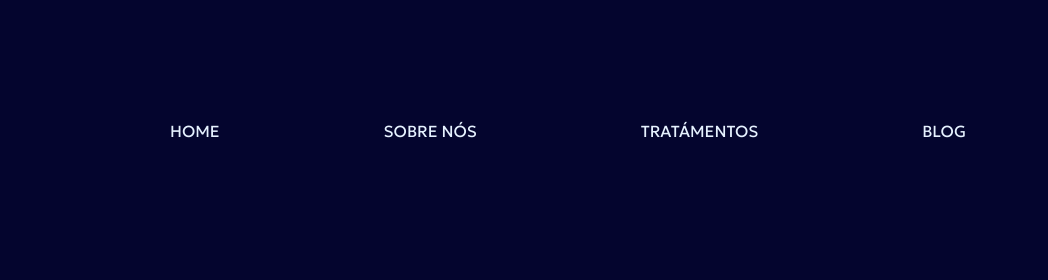
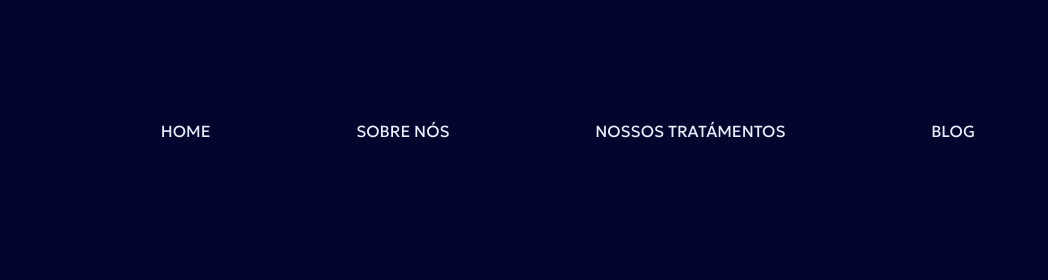
Before and after one commit to Mariano-011/pilatesvida, a plain HTML site: page index.html in a window 1280 px wide. Shown: the top 280 px of the page, 232-1280 px from the left. Drawn offline with Linux system fonts and the light colour scheme.

Commit message:
Altetrei o item tratámentos do menu

```diff
--- a/index.html
+++ b/index.html
@@ -17,7 +17,7 @@
         <ul>
     <li> <a href="index.html">HOME</a></li>
     <li> <a href="sobrenos.html">SOBRE NÓS</a></li>
-    <li> <a href="">TRATÁMENTOS</a></li>
+    <li> <a href="">NOSSOS TRATÁMENTOS</a></li>
     <li> <a href="">BLOG</a></li>
         </ul>
         </nav>
```
